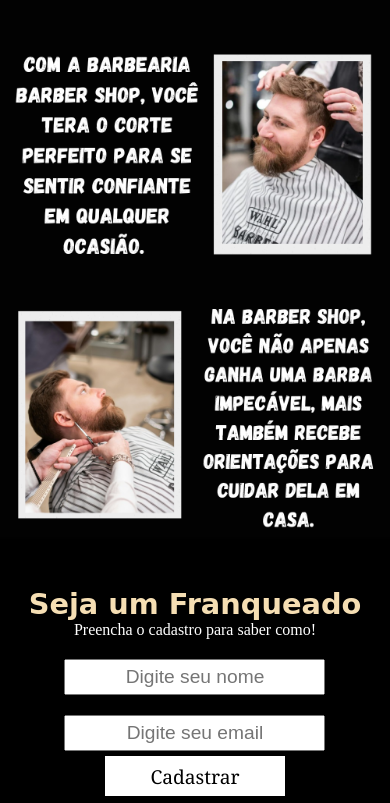
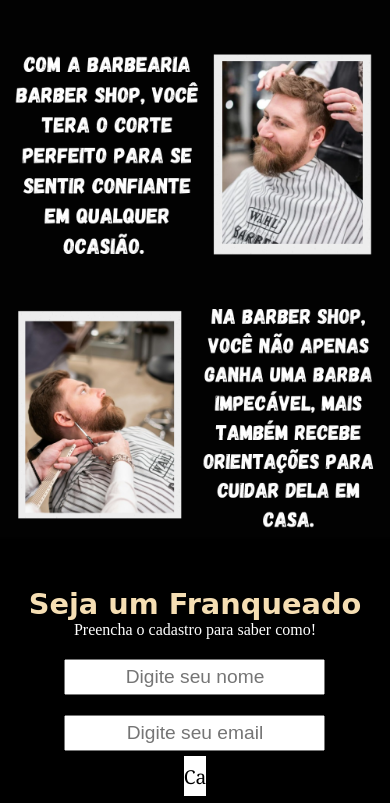
Before and after one commit to JhonatasVictor/Minha-Barbearia, a plain HTML site: page index.html in a window 390 px wide. Shown: the part 1194-1997 px from the top of the page. Drawn offline with Linux system fonts and the light colour scheme.

Commit message:
atualizei

```diff
--- a/style.css
+++ b/style.css
@@ -322,4 +322,7 @@ footer {
     footer {
         font-size: 1.1em;
     }
+    button {
+      max-width: 6.8%;
+    }
 }
```
